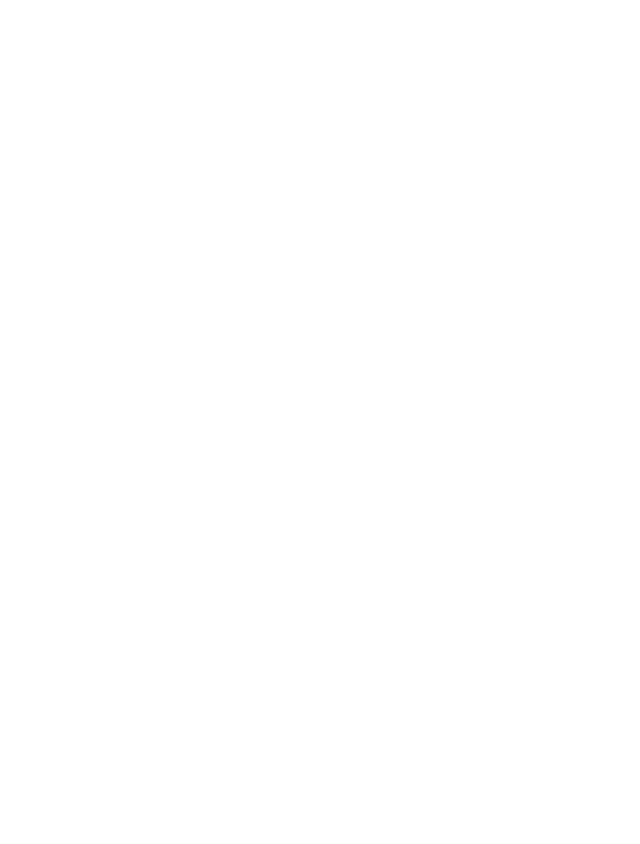
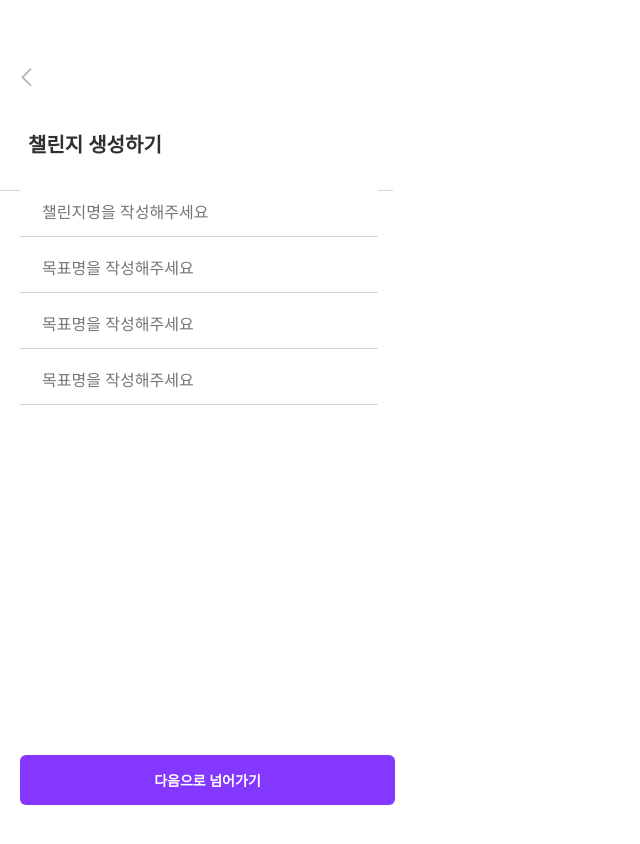
Before and after one commit to 11th-LikeLion-DragOn/DragOn_Front, a React (Create React App) app: page /makechallenge in a window 1280 px wide. Before the commit this address had no page. Shown: the top 844 px of the page, without its empty margins (0-640 px from the left). Before the commit the page ends 800 px from the top, so only its background shows below. Built offline with nearby package versions, Linux system fonts and the light colour scheme.

Commit message:
feat: 챌린지 생성하기 페이지 추가

```diff
--- a/src/App.js
+++ b/src/App.js
@@ -12,7 +12,7 @@
 import StartTestPage from "./pages/StartTestPage";
 import TestingPage from "./pages/TestingPage";
 import TestResultPage from "./pages/TestResultPage";
-
+import MakeChallengePage from "./pages/MakeChallengePage";
 function App() {
   return (
     <>
@@ -35,6 +35,11 @@
           <Route path={"/starttest"} element={<StartTestPage />}></Route>
           <Route path={"/testing"} element={<TestingPage />}></Route>
           <Route path={"/testresult"} element={<TestResultPage />}></Route>
+          {/* 챌린지 메꾸기 */}
+          <Route
+            path={"/makechallenge"}
+            element={<MakeChallengePage />}
+          ></Route>
         </Routes>
       </Router>
     </>
--- /dev/null
+++ b/src/pages/MakeChallengePage.js
@@ -0,0 +1,80 @@
+import React, { useState } from "react";
+import { styled } from "styled-components";
+
+import TopBar from "../components/common/TopBar";
+
+const MakeChallengePage = () => {
+  const [name, setName] = useState("");
+  const [goal1, setGoal1] = useState("");
+  const [goal2, setGoal2] = useState("");
+  const [goal3, setGoal3] = useState("");
+
+  return (
+    <>
+      <TopBar titleText="챌린지 생성하기" />
+      <Wrapper>
+        <Input
+          type="text"
+          value={name}
+          placeholder="챌린지명을 작성해주세요"
+          onChange={(e) => setName(e.target.value)}
+        ></Input>
+        <Input
+          type="text"
+          value={goal1}
+          placeholder="목표명을 작성해주세요"
+          onChange={(e) => setGoal1(e.target.value)}
+        ></Input>
+        <Input
+          type="text"
+          value={goal2}
+          placeholder="목표명을 작성해주세요"
+          onChange={(e) => setGoal2(e.target.value)}
+        ></Input>
+        <Input
+          type="text"
+          value={goal3}
+          placeholder="목표명을 작성해주세요"
+          onChange={(e) => setGoal3(e.target.value)}
+        ></Input>
+        <Btn>다음으로 넘어가기 </Btn>
+      </Wrapper>
+    </>
+  );
+};
+export default MakeChallengePage;
+const Wrapper = styled.div`
+  padding: 0 20px 0 20px;
+  width: 393px;
+  height: 852px;
+`;
+const Input = styled.input`
+  border: none;
+  border-bottom: solid #d6d6d6 1px;
+
+  background: var(--white, #fff);
+
+  margin-top: 8px;
+  width: 336px;
+  height: 47px;
+  font-size: 16px;
+  font-weight: 500;
+  line-height: normal;
+  padding-left: 22px;
+  color: var(--gray_03, #d6d6d6);
+`;
+const Btn = styled.div`
+  width: 351px;
+  padding: 15px 12px;
+  justify-content: center;
+  align-items: center;
+  color: var(--white, #fff);
+  text-align: center;
+  font-size: 14px;
+  font-style: normal;
+  font-weight: 700;
+  line-height: normal;
+  border-radius: 6px;
+  background: var(--purple_01, #8438ff);
+  margin-top: 350px;
+`;
```
